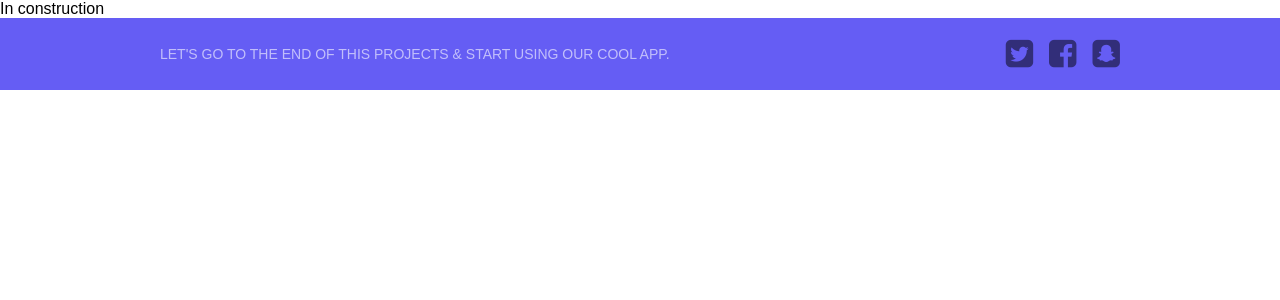
After one commit to QuentinRiv/DessusDesSous, a Flask app: template appli/login/templates/inconstruction.html in a window 1280 px wide. The commit adds this page. Shown: the top 300 px of the page. Run offline with Flask 2, Linux system fonts and the light colour scheme; the template is opened without the code that fills it, so the values that code supplies are empty; parts of the project's set-up code (start-up, migrations or seed data) failed here and were passed over.

Commit message:
added in construction pages

```diff
--- a/appli/login/templates/home.html
+++ b/appli/login/templates/home.html
@@ -94,8 +94,8 @@
     <nav>
       <li><a id ="popup" class="darker cd-popup-trigger">Login</a></li>
 
-      <li><a href="#">About</a></li>
-      <li><a href="#">Blog</a></li>
+      <li><a href="/inconstruction.html">About</a></li>
+      <li><a href="/inconstruction.html">Blog</a></li>
     </nav>
 
 
--- /dev/null
+++ b/appli/login/templates/inconstruction.html
@@ -0,0 +1,32 @@
+<!DOCTYPE html>
+<html>
+
+<head>
+  <meta charset="utf-8">
+  <meta name="viewport" content="width=device-width, initial-scale=1">
+  <title>Home page</title>
+  <link rel="stylesheet" href="{{ url_for('login_bp.static', filename='css/style_login.css') }}">
+  <link rel="stylesheet" href="https://maxcdn.bootstrapcdn.com/font-awesome/4.7.0/css/font-awesome.min.css">
+  <link href="https://fonts.googleapis.com/css2?family=Roboto:wght@900&display=swap" rel="stylesheet">
+  <script src="https://ajax.googleapis.com/ajax/libs/jquery/3.5.1/jquery.min.js"></script>
+
+  <script src="{{ url_for('login_bp.static', filename='js/login.js') }}"></script>
+  <!-- <script src="{{ url_for('login_bp.static', filename='js/popupAlternate.js') }}"></script> -->
+
+
+</head>
+
+<p>In construction</p>
+
+<footer>
+    <p>Let's go to the end of this projects & start using our cool app.</p>
+    <ul>
+      <li><a href="#"><i class="fa fa-twitter-square fa-2x"></i></a></li>
+      <li><a href="#"><i class="fa fa-facebook-square fa-2x"></i></a></li>
+      <li><a href="#"><i class="fa fa-snapchat-square fa-2x"></i></a></li>
+    </ul>
+  </footer>
+  </div>
+</body>
+
+</html>
```
